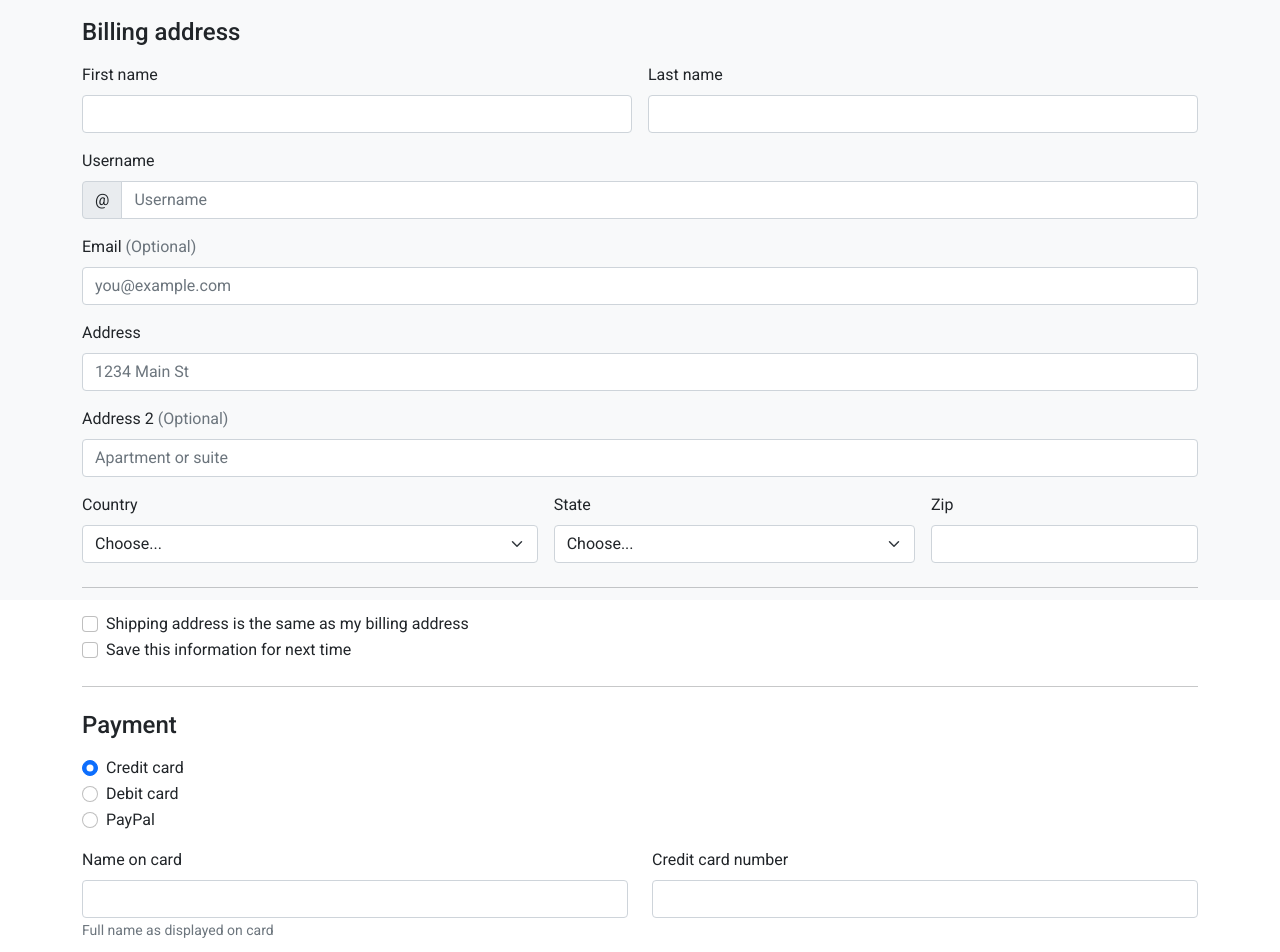
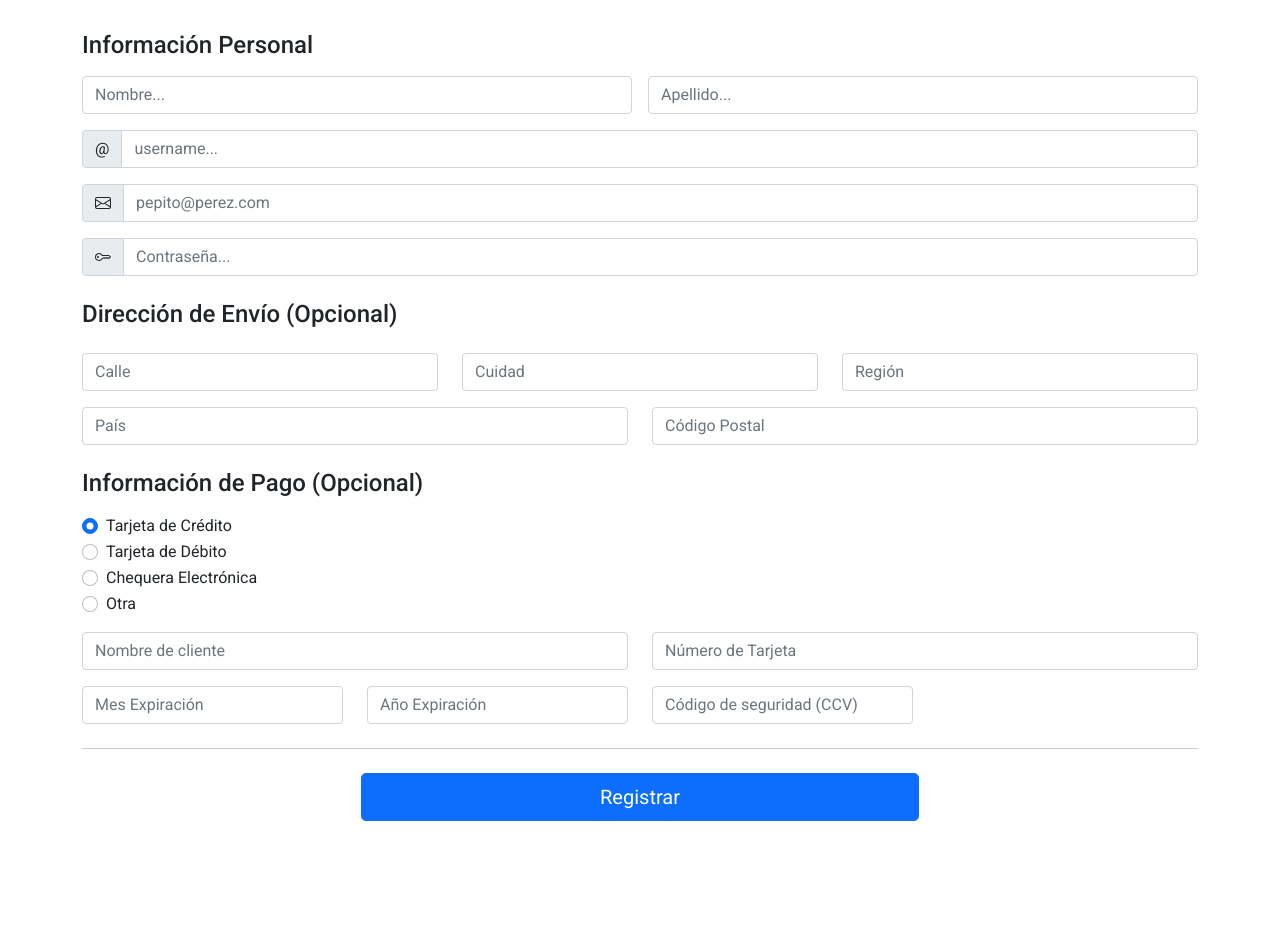
Before and after one commit to AdrianOlivares77/venta-app, an Angular app: page /registro in a window 1280 px wide. Shown: the part 260-1212 px from the top of the page. After the commit the page ends 1129 px from the top, so only its background shows below. Built offline with nearby package versions, Linux system fonts and the light colour scheme.

Commit message:
adding User register template

```diff
--- a/src/app/component/header/header.component.html
+++ b/src/app/component/header/header.component.html
@@ -1,5 +1,5 @@
-<div class="container-fluid mx-0 px-0">
-    <div class="row">
+<div class="container-fluid bg-dark mx-0 px-0">
+    <div class="row mx-0">
         <div class="col-10 mx-0 pe-0">
             <nav class="navbar navbar-expand-lg navbar-dark bg-dark me-auto">
                 <div class="collapse navbar-collapse" id="navbarSupportedContent">
--- a/src/app/component/registro/registro.component.html
+++ b/src/app/component/registro/registro.component.html
@@ -1,9 +1,7 @@
-<body class="bg-light">
-
-    <div class="container">
+<div class="container my-2">
     <main>
         <div class="py-5 text-center">
-                <svg xmlns="http://www.w3.org/2000/svg" width="60" height="60" fill="currentColor"
+            <svg xmlns="http://www.w3.org/2000/svg" width="65" height="65" fill="currentColor"
                 class="bi bi-check-circle" viewBox="0 0 16 16">
                 <path d="M8 15A7 7 0 1 1 8 1a7 7 0 0 1 0 14zm0 1A8 8 0 1 0 8 0a8 8 0 0 0 0 16z" />
                 <path
@@ -14,158 +12,152 @@
 
         <div class="row g-5">
             <div class="col-md-12 col-lg-12">
-                    <h4 class="mb-3">Billing address</h4>
+                <h4 class="mb-3">Información Personal</h4>
                 <form class="needs-validation" novalidate="">
                     <div class="row g-3">
                         <div class="col-sm-6">
-                                <label for="firstName" class="form-label">First name</label>
-                                <input type="text" class="form-control" id="firstName" placeholder="" value=""
+                            <input type="text" class="form-control" id="nombre" placeholder="Nombre..." value=""
                                 required="">
                             <div class="invalid-feedback">
-                                    Valid first name is required.
+                                El campo nombre es requerido
                             </div>
                         </div>
 
                         <div class="col-sm-6">
-                                <label for="lastName" class="form-label">Last name</label>
-                                <input type="text" class="form-control" id="lastName" placeholder="" value=""
+                            <input type="text" class="form-control" id="apellido" placeholder="Apellido..." value=""
                                 required="">
                             <div class="invalid-feedback">
-                                    Valid last name is required.
+                                Apellido válido es requerido
                             </div>
                         </div>
 
                         <div class="col-12">
-                                <label for="username" class="form-label">Username</label>
                             <div class="input-group has-validation">
                                 <span class="input-group-text">@</span>
-                                    <input type="text" class="form-control" id="username" placeholder="Username"
+                                <input type="text" class="form-control" id="Nombre Usuario" placeholder="username..."
                                     required="">
                                 <div class="invalid-feedback">
-                                        Your username is required.
+                                    Nombre de usuario requerido
                                 </div>
                             </div>
                         </div>
 
                         <div class="col-12">
-                                <label for="email" class="form-label">Email <span
-                                        class="text-muted">(Optional)</span></label>
-                                <input type="email" class="form-control" id="email" placeholder="you@example.com">
+                            <div class="input-group has-validation">
+                                <span class="input-group-text"><svg xmlns="http://www.w3.org/2000/svg" width="16"
+                                        height="16" fill="currentColor" class="bi bi-envelope" viewBox="0 0 16 16">
+                                        <path
+                                            d="M0 4a2 2 0 0 1 2-2h12a2 2 0 0 1 2 2v8a2 2 0 0 1-2 2H2a2 2 0 0 1-2-2V4Zm2-1a1 1 0 0 0-1 1v.217l7 4.2 7-4.2V4a1 1 0 0 0-1-1H2Zm13 2.383-4.708 2.825L15 11.105V5.383Zm-.034 6.876-5.64-3.471L8 9.583l-1.326-.795-5.64 3.47A1 1 0 0 0 2 13h12a1 1 0 0 0 .966-.741ZM1 11.105l4.708-2.897L1 5.383v5.722Z" />
+                                    </svg></span>
+                                <input type="email" class="form-control" id="email" placeholder="pepito@perez.com">
                                 <div class="invalid-feedback">
-                                    Please enter a valid email address for shipping updates.
+                                    Porfavor, inserte un email válido
+                                </div>
                             </div>
                         </div>
 
                         <div class="col-12">
-                                <label for="address" class="form-label">Address</label>
-                                <input type="text" class="form-control" id="address" placeholder="1234 Main St"
+                            <div class="input-group has-validation">
+                                <span class="input-group-text"><svg xmlns="http://www.w3.org/2000/svg" width="16"
+                                        height="16" fill="currentColor" class="bi bi-key" viewBox="0 0 16 16">
+                                        <path
+                                            d="M0 8a4 4 0 0 1 7.465-2H14a.5.5 0 0 1 .354.146l1.5 1.5a.5.5 0 0 1 0 .708l-1.5 1.5a.5.5 0 0 1-.708 0L13 9.207l-.646.647a.5.5 0 0 1-.708 0L11 9.207l-.646.647a.5.5 0 0 1-.708 0L9 9.207l-.646.647A.5.5 0 0 1 8 10h-.535A4 4 0 0 1 0 8zm4-3a3 3 0 1 0 2.712 4.285A.5.5 0 0 1 7.163 9h.63l.853-.854a.5.5 0 0 1 .708 0l.646.647.646-.647a.5.5 0 0 1 .708 0l.646.647.646-.647a.5.5 0 0 1 .708 0l.646.647.793-.793-1-1h-6.63a.5.5 0 0 1-.451-.285A3 3 0 0 0 4 5z" />
+                                        <path d="M4 8a1 1 0 1 1-2 0 1 1 0 0 1 2 0z" />
+                                    </svg></span>
+                                <input type="password" class="form-control" id="password" placeholder="Contraseña...">
+                                <div class="invalid-feedback">
+                                    Porfavor, inserte una contraseña
+                                </div>
+                            </div>
+                        </div>
+
+                        <h4 class="mt-4">Dirección de Envío (Opcional)</h4>
+
+                        <div class="col-12">
+                            <div class="row">
+                                <div class="col-4">
+                                    <input type="text" class="form-control" id="calle" placeholder="Calle" required="">
+                                </div>
+                                <div class="col-4">
+                                    <input type="text" class="form-control" id="ciudad" placeholder="Cuidad"
                                         required="">
-                                <div class="invalid-feedback">
-                                    Please enter your shipping address.
+                                </div>
+                                <div class="col-4">
+                                    <input type="text" class="form-control" id="Región" placeholder="Región"
+                                        required="">
+                                </div>
                             </div>
                         </div>
 
                         <div class="col-12">
-                                <label for="address2" class="form-label">Address 2 <span
-                                        class="text-muted">(Optional)</span></label>
-                                <input type="text" class="form-control" id="address2" placeholder="Apartment or suite">
+                            <div class="row">
+                                <div class="col-6">
+                                    <input type="text" class="form-control" id="address" placeholder="País" required="">
                                 </div>
-
-                            <div class="col-md-5">
-                                <label for="country" class="form-label">Country</label>
-                                <select class="form-select" id="country" required="">
-                                    <option value="">Choose...</option>
-                                    <option>United States</option>
-                                </select>
-                                <div class="invalid-feedback">
-                                    Please select a valid country.
+                                <div class="col-6">
+                                    <input type="number" class="form-control" id="address" placeholder="Código Postal"
+                                        required="">
                                 </div>
-                            </div>
-
-                            <div class="col-md-4">
-                                <label for="state" class="form-label">State</label>
-                                <select class="form-select" id="state" required="">
-                                    <option value="">Choose...</option>
-                                    <option>California</option>
-                                </select>
-                                <div class="invalid-feedback">
-                                    Please provide a valid state.
-                                </div>
-                            </div>
-
-                            <div class="col-md-3">
-                                <label for="zip" class="form-label">Zip</label>
-                                <input type="text" class="form-control" id="zip" placeholder="" required="">
-                                <div class="invalid-feedback">
-                                    Zip code required.
                             </div>
                         </div>
                     </div>
 
-                        <hr class="my-4">
-
-                        <div class="form-check">
-                            <input type="checkbox" class="form-check-input" id="same-address">
-                            <label class="form-check-label" for="same-address">Shipping address is the same as my
-                                billing address</label>
-                        </div>
-
-                        <div class="form-check">
-                            <input type="checkbox" class="form-check-input" id="save-info">
-                            <label class="form-check-label" for="save-info">Save this information for next time</label>
-                        </div>
-
-                        <hr class="my-4">
-
-                        <h4 class="mb-3">Payment</h4>
+                    <h4 class="mt-4">Información de Pago (Opcional)</h4>
 
                     <div class="my-3">
                         <div class="form-check">
                             <input id="credit" name="paymentMethod" type="radio" class="form-check-input" checked=""
                                 required="">
-                                <label class="form-check-label" for="credit">Credit card</label>
+                            <label class="form-check-label" for="credit">Tarjeta de Crédito</label>
                         </div>
                         <div class="form-check">
-                                <input id="debit" name="paymentMethod" type="radio" class="form-check-input"
-                                    required="">
-                                <label class="form-check-label" for="debit">Debit card</label>
+                            <input id="debit" name="paymentMethod" type="radio" class="form-check-input" required="">
+                            <label class="form-check-label" for="debit">Tarjeta de Débito</label>
                         </div>
                         <div class="form-check">
-                                <input id="paypal" name="paymentMethod" type="radio" class="form-check-input"
-                                    required="">
-                                <label class="form-check-label" for="paypal">PayPal</label>
+                            <input id="chequera" name="paymentMethod" type="radio" class="form-check-input" required="">
+                            <label class="form-check-label" for="chequera">Chequera Electrónica</label>
+                        </div>
+                        <div class="form-check">
+                            <input id="others" name="paymentMethod" type="radio" class="form-check-input" required="">
+                            <label class="form-check-label" for="paypal">Otra</label>
                         </div>
                     </div>
 
                     <div class="row gy-3">
                         <div class="col-md-6">
-                                <label for="cc-name" class="form-label">Name on card</label>
-                                <input type="text" class="form-control" id="cc-name" placeholder="" required="">
-                                <small class="text-muted">Full name as displayed on card</small>
+                            <input type="text" class="form-control" id="cc-name" placeholder="Nombre de cliente"
+                                required="">
                             <div class="invalid-feedback">
-                                    Name on card is required
+                                Nombre es requerio
                             </div>
                         </div>
 
                         <div class="col-md-6">
-                                <label for="cc-number" class="form-label">Credit card number</label>
-                                <input type="text" class="form-control" id="cc-number" placeholder="" required="">
+                            <input type="number" class="form-control" id="cc-number" placeholder="Número de Tarjeta"
+                                required="">
                             <div class="invalid-feedback">
-                                    Credit card number is required
+                                Número de tarjeta inválido
                             </div>
                         </div>
 
                         <div class="col-md-3">
-                                <label for="cc-expiration" class="form-label">Expiration</label>
-                                <input type="text" class="form-control" id="cc-expiration" placeholder="" required="">
+                            <input type="text" class="form-control" id="mes" placeholder="Mes Expiración" required="">
                             <div class="invalid-feedback">
                                 Expiration date required
                             </div>
                         </div>
 
                         <div class="col-md-3">
-                                <label for="cc-cvv" class="form-label">CVV</label>
-                                <input type="text" class="form-control" id="cc-cvv" placeholder="" required="">
+                            <input type="text" class="form-control" id="anno" placeholder="Año Expiración" required="">
+                            <div class="invalid-feedback">
+                                Expiration date required
+                            </div>
+                        </div>
+
+                        <div class="col-md-3">
+                            <input type="number" class="form-control" id="codigoSeguridad"
+                                placeholder="Código de seguridad (CCV)" required="">
                             <div class="invalid-feedback">
                                 Security code required
                             </div>
@@ -173,29 +165,11 @@
                     </div>
 
                     <hr class="my-4">
-
-                        <button class="w-100 btn btn-primary btn-lg" type="submit">Continue to checkout</button>
+                    <div class="col-12 text-center">
+                        <button class="w-50 btn btn-primary btn-lg mb-5" type="submit">Registrar</button>
+                    </div>
                 </form>
             </div>
         </div>
     </main>
-
-        <footer class="my-5 pt-5 text-muted text-center text-small">
-            <p class="mb-1">© 2017–2021 Company Name</p>
-            <ul class="list-inline">
-                <li class="list-inline-item"><a href="#">Privacy</a></li>
-                <li class="list-inline-item"><a href="#">Terms</a></li>
-                <li class="list-inline-item"><a href="#">Support</a></li>
-            </ul>
-        </footer>
 </div>
-
-
-    <script src="/docs/5.1/dist/js/bootstrap.bundle.min.js"
-        integrity="sha384-ka7Sk0Gln4gmtz2MlQnikT1wXgYsOg+OMhuP+IlRH9sENBO0LRn5q+8nbTov4+1p"
-        crossorigin="anonymous"></script>
-
-    <script src="form-validation.js"></script>
-
-
-</body>
--- a/src/app/service/usuario.ts
+++ b/src/app/service/usuario.ts
@@ -4,6 +4,8 @@ import { Tarjeta } from "./tarjeta";
 
 export class Usuario {
     id: number = 0;
+    nombre: string = '';
+    apellido: string = '';
     username: string = '';
     password: string = '';
     email: string = '';
```
Lines whose indentation alone changed are shown as unchanged.
